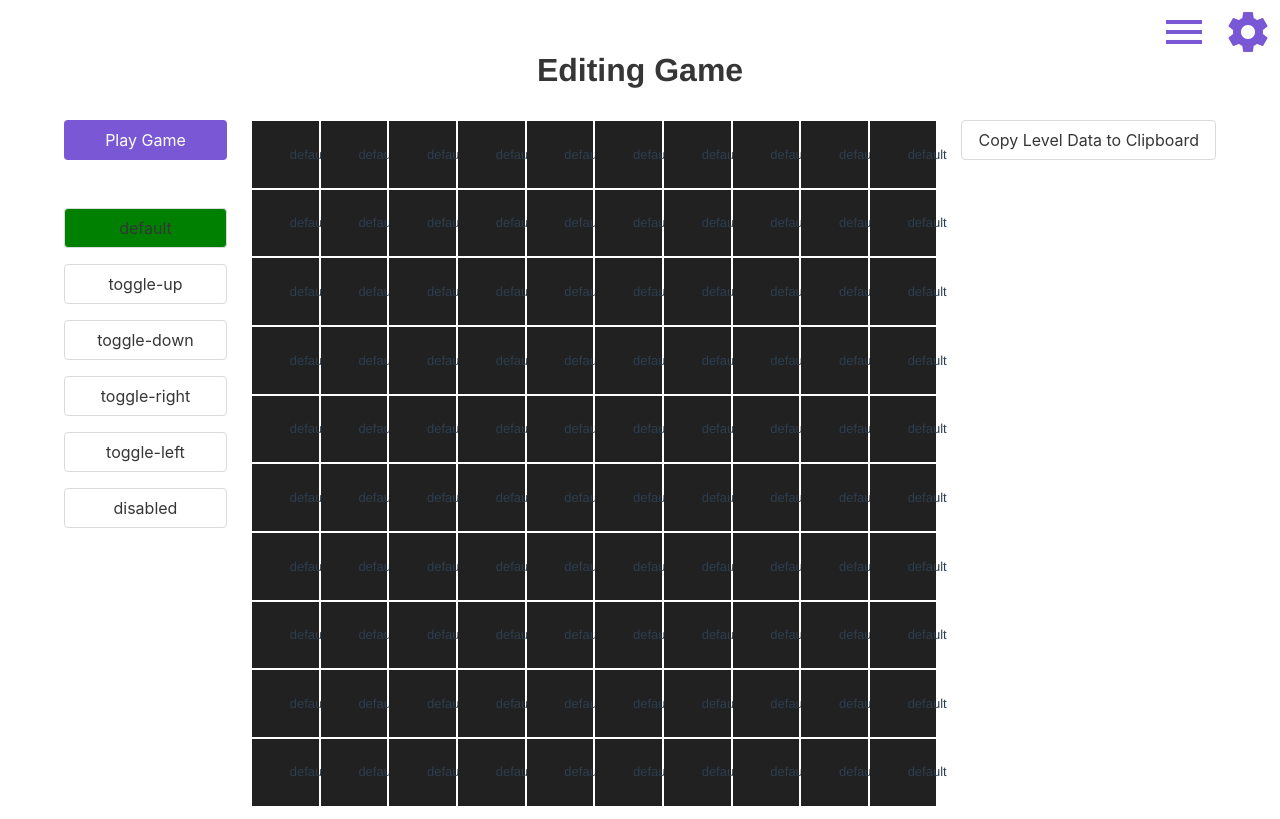
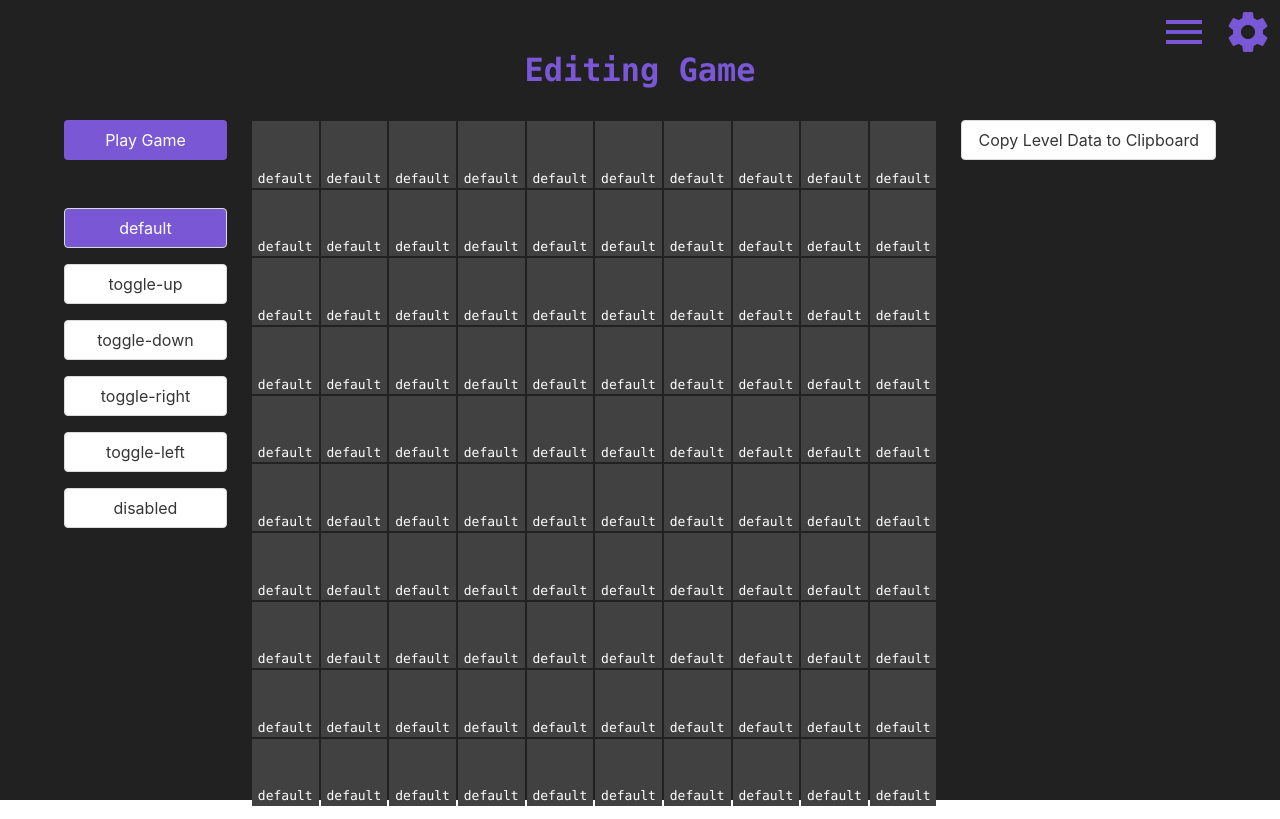
Before and after one commit to lundregan/electron-game, a Vue app: page /#/editor in a window 1280 px wide. Built offline with nearby package versions, Linux system fonts and the light colour scheme; what vue-clipboard2 would draw is missing.

Commit message:
Style changes, defualt dark mode with purple across all components

```diff
--- a/src/App.vue
+++ b/src/App.vue
@@ -1,6 +1,6 @@
 <template>
   <div id="app">
-    <b-navbar class='row header'>
+    <b-navbar color='#212121' style='background: #212121' class='b-navbar row header'>
         <template slot="end">
           <router-link to="/">
               <b-icon
@@ -18,10 +18,6 @@
             </router-link>
         </template>
     </b-navbar>
-    <!-- <div id="nav">
-      <router-link to="/">Home</router-link> |
-      <router-link to="/about">About</router-link>
-    </div> -->
     <router-view class='row content'/>
   </div>
 </template>
@@ -36,11 +32,13 @@ body {
 #app {
   height: 100%;
 
-  font-family: Avenir, Helvetica, Arial, sans-serif;
+  font-family: Consolas, Avenir, Helvetica, Arial, sans-serif;
   -webkit-font-smoothing: antialiased;
   -moz-osx-font-smoothing: grayscale;
   text-align: center;
-  color: #2c3e50;
+
+  color: white;
+  background: #212121;
 
   display: flex;
   flex-flow: column;
@@ -54,17 +52,4 @@ body {
 #app .content {
   flex: 1 1 auto;
 }
-
-#nav {
-  padding: 30px;
-
-  a {
-    font-weight: bold;
-    color: #2c3e50;
-
-    &.router-link-exact-active {
-      color: #42b983;
-    }
-  }
-}
 </style>
--- a/src/components/TileGrid.vue
+++ b/src/components/TileGrid.vue
@@ -15,8 +15,8 @@
             >
                 <span v-if='currentTileBoard.board[x-1][y-1]'>
                     <b-icon :icon='typeIcons[currentTileBoard.board[x-1][y-1].type]' size='is-large'></b-icon>
+                    <p class='tile-type-text' v-if='!playingGame'>{{currentTileBoard.board[x-1][y-1].type}}</p>
                 </span>
-                <p class='tile-type-text' v-if='!playingGame'>{{currentTileBoard.board[x-1][y-1].type}}</p>
             </div>
         </div>
     </div>
@@ -128,7 +128,7 @@ export default {
 
   margin: 1px;
 
-  background: #212121;
+  background: #414141;
 }
 
 /* .tile-active {
--- a/src/views/Editor.vue
+++ b/src/views/Editor.vue
@@ -1,6 +1,6 @@
 <template>
 <section class="editor container">
-    <p class='title'>Editing Game</p>
+    <p class='title' style='color: white;'>Editing Game</p>
 
 
 
@@ -83,6 +83,7 @@ export default {
 
 <style lang="scss" scoped>
 .button-active {
-    background: green;
+    color: white;
+    background: #7957d5;
 }
 </style>
--- a/src/views/Game.vue
+++ b/src/views/Game.vue
@@ -1,6 +1,6 @@
 <template>
   <section class="game container">
-    <p class="title">Playing Game</p>
+    <p class="title" style='color: white;'>Playing Game</p>
     <div class="columns">
         <div class="column"></div>
         <div class="column">
--- a/src/views/Levels.vue
+++ b/src/views/Levels.vue
@@ -1,6 +1,6 @@
 <template>
   <div class="levels">
-    <p class='title'>Levels</p>
+    <p class='title' style='color: white;'>Levels</p>
 
     <b-button
         v-for='level in gameLevels'
--- a/src/views/MainMenu.vue
+++ b/src/views/MainMenu.vue
@@ -4,8 +4,8 @@
 
     <div class="columns is-vcentered menu">
         <div class="column">
-            <p class="title ani">Tiles</p>
-            <p class="sub-title ani">Gotta Complete em All!</p>
+            <p class="title ani menu-title mb-0 is-size-1">Tiles</p>
+            <p class="sub-title ani mb-6">Gotta Complete em All!</p>
             <b-field class='ani'>
                 <router-link to='Game'>
                     <b-button
@@ -36,7 +36,7 @@
             </b-field>
         </div>
     </div>
-    <div class="columns footer">
+    <div class="columns footer" style='background: #212121'>
         <div class="column ani">Crafted by <a href='//github.com/lundregan' target='_blank'>Ethan Lundregan</a></div>
         <div class="column"></div>
         <div class="column"></div>
@@ -68,7 +68,9 @@ export default {
 }
 </script>
 
-<style>
+<style lang='scss'>
+$primary: #7957d5;
+
 .menu {
     min-height: 80%;
 }
@@ -83,4 +85,9 @@ export default {
 
     font-size: 2rem
 }
+.title {
+    color: $primary !important;
+    // font-size: 4rem !important;
+    // margin-bottom: 0 !important;
+}
 </style>
--- a/src/views/Settings.vue
+++ b/src/views/Settings.vue
@@ -1,8 +1,8 @@
 <template>
   <div class="settings" v-on:keyup.esc='$router.go(-1)' v-on:keyup.space='$router.go(-1)'>
       <b-button class='is-primary' @click='$router.go(-1)'>Back to game</b-button>
-      <hr>
-      <p class='title'>Settings</p>
+
+      <p class='title pt-6'>Settings</p>
 
       <div class="columns">
         <div class="column">
```
